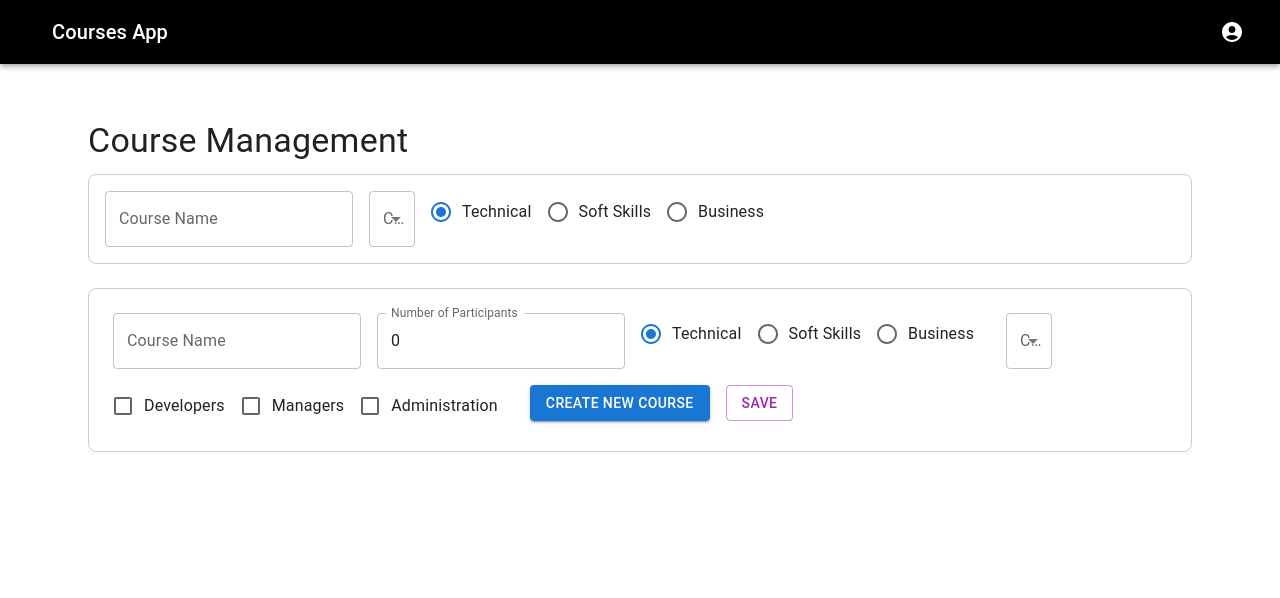
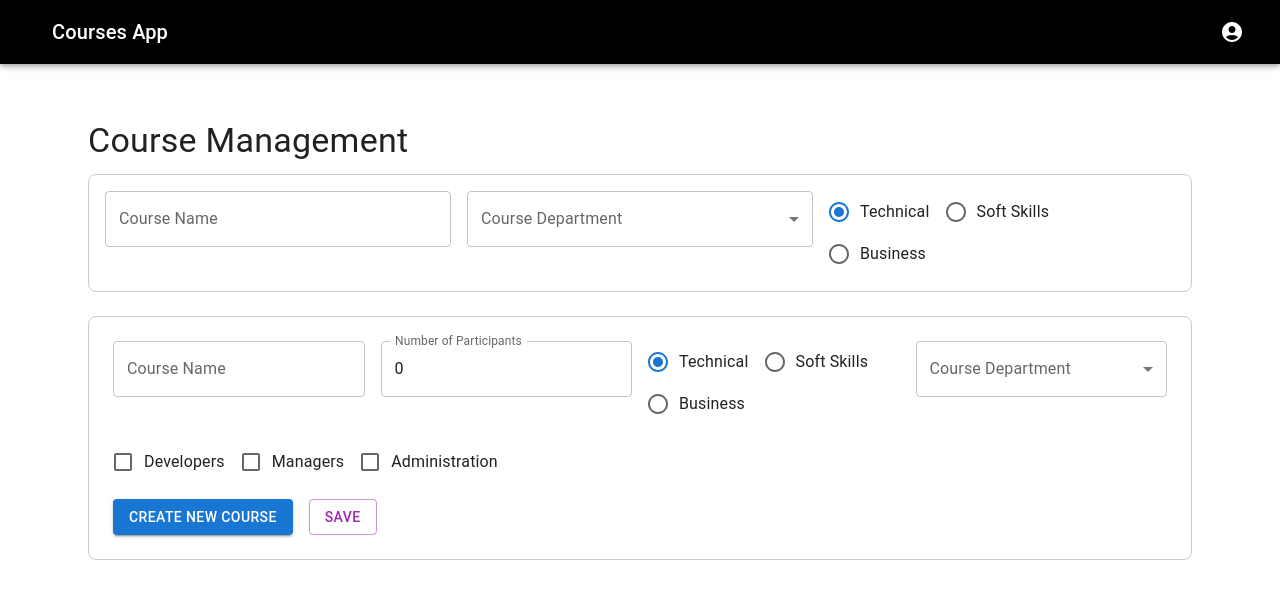
Before and after one commit to eminamumic/course-app, a React (Vite) app: page /course-management in a window 1280 px wide. Shown: the top 598 px of the page. Built offline with nearby package versions, Linux system fonts and the light colour scheme; some icons are missing.

Commit message:
replace MUI Grid with Box+flex in CourseForm, CourseFilter and CourseMenagmentView

```diff
--- a/src/components/CourseMenagment/CourseFilter.tsx
+++ b/src/components/CourseMenagment/CourseFilter.tsx
@@ -1,7 +1,6 @@
 import React from 'react'
 import {
   Box,
-  Grid,
   TextField,
   FormControl,
   InputLabel,
@@ -15,12 +14,15 @@ import {
 const CourseFilter: React.FC = () => {
   return (
     <Box sx={{ border: '1px solid #ccc', p: 2, borderRadius: 2 }}>
-      <Grid container spacing={2}>
-        <Grid item xs={12} md={4}>
-          <TextField fullWidth label="Course Name" variant="outlined" />
-        </Grid>
-        <Grid item xs={12} md={4}>
-          <FormControl fullWidth>
+      {/* Flex container za filter polja */}
+      <Box sx={{ display: 'flex', flexWrap: 'wrap', gap: 2 }}>
+        <TextField
+          label="Course Name"
+          variant="outlined"
+          sx={{ flex: '1 1 200px' }}
+        />
+
+        <FormControl sx={{ flex: '1 1 200px' }}>
           <InputLabel>Course Department</InputLabel>
           <Select defaultValue="">
             <MenuItem value="">All</MenuItem>
@@ -29,9 +31,8 @@ const CourseFilter: React.FC = () => {
             <MenuItem value="sap">SAP</MenuItem>
           </Select>
         </FormControl>
-        </Grid>
-        <Grid item xs={12} md={4}>
-          <FormControl>
+
+        <FormControl sx={{ flex: '1 1 200px' }}>
           <RadioGroup row defaultValue="technical">
             <FormControlLabel
               value="technical"
@@ -50,8 +51,7 @@ const CourseFilter: React.FC = () => {
             />
           </RadioGroup>
         </FormControl>
-        </Grid>
-      </Grid>
+      </Box>
     </Box>
   )
 }
--- a/src/components/CourseMenagment/CourseForm.tsx
+++ b/src/components/CourseMenagment/CourseForm.tsx
@@ -1,7 +1,6 @@
 import React from 'react'
 import {
   Box,
-  Grid,
   TextField,
   FormControl,
   InputLabel,
@@ -18,21 +17,20 @@ import {
 const CourseForm: React.FC = () => {
   return (
     <Box sx={{ border: '1px solid #ccc', p: 3, borderRadius: 2 }}>
-      <Grid container spacing={2}>
-        <Grid item xs={12} md={6}>
-          <TextField fullWidth label="Course Name" variant="outlined" />
-        </Grid>
-        <Grid item xs={12} md={6}>
+      <Box sx={{ display: 'flex', flexWrap: 'wrap', gap: 2, mb: 2 }}>
         <TextField
-            fullWidth
+          label="Course Name"
+          variant="outlined"
+          sx={{ flex: '1 1 200px' }}
+        />
+        <TextField
+          label="Number of Participants"
           type="number"
-            label="Number of Participants"
           variant="outlined"
           defaultValue={0}
+          sx={{ flex: '1 1 200px' }}
         />
-        </Grid>
-        <Grid item xs={12} md={6}>
-          <FormControl>
+        <FormControl sx={{ flex: '1 1 200px' }}>
           <RadioGroup row defaultValue="technical">
             <FormControlLabel
               value="technical"
@@ -51,9 +49,7 @@ const CourseForm: React.FC = () => {
             />
           </RadioGroup>
         </FormControl>
-        </Grid>
-        <Grid item xs={12} md={6}>
-          <FormControl fullWidth>
+        <FormControl sx={{ flex: '1 1 200px' }}>
           <InputLabel>Course Department</InputLabel>
           <Select defaultValue="">
             <MenuItem value="">All</MenuItem>
@@ -62,23 +58,22 @@ const CourseForm: React.FC = () => {
             <MenuItem value="sap">SAP</MenuItem>
           </Select>
         </FormControl>
-        </Grid>
-        <Grid item xs={12}>
-          <FormGroup row>
+      </Box>
+
+      <FormGroup row sx={{ mb: 2 }}>
         <FormControlLabel control={<Checkbox />} label="Developers" />
         <FormControlLabel control={<Checkbox />} label="Managers" />
         <FormControlLabel control={<Checkbox />} label="Administration" />
       </FormGroup>
-        </Grid>
-        <Grid item xs={12}>
+
+      <Box>
         <Button variant="contained" color="primary" sx={{ mr: 2 }}>
           Create New Course
         </Button>
         <Button variant="outlined" color="secondary">
           Save
         </Button>
-        </Grid>
-      </Grid>
+      </Box>
     </Box>
   )
 }
--- a/src/components/CourseMenagment/CourseMenagmentView.tsx
+++ b/src/components/CourseMenagment/CourseMenagmentView.tsx
@@ -1,5 +1,5 @@
 import React from 'react'
-import { Box, Grid, Typography } from '@mui/material'
+import { Box, Typography } from '@mui/material'
 import CourseFilter from './CourseFilter'
 import CourseForm from './CourseForm'
 
```
Lines whose indentation alone changed are shown as unchanged.
